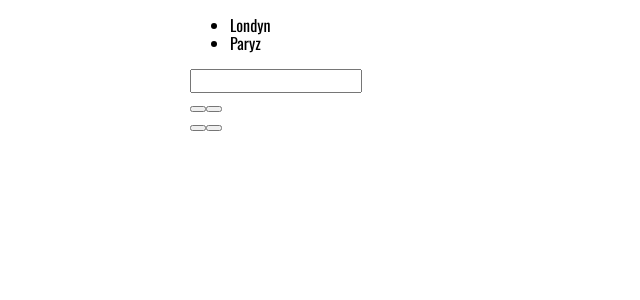
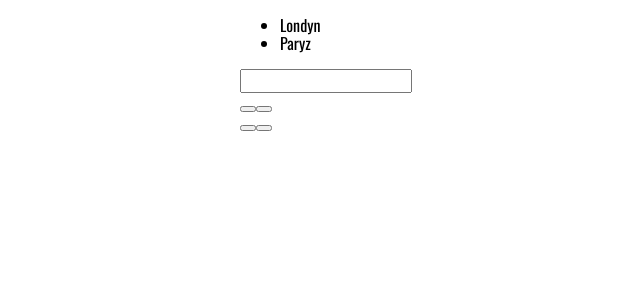
Before and after one commit to carterstorm/react-weather-app, a React (Create React App) app: page / in a window 1280 px wide. Shown: the top 300 px of the page, without its empty margins (0-640 px from the left). Built offline with nearby package versions, Linux system fonts and the light colour scheme.

Commit message:
changed max-width to 800 px

```diff
--- a/src/MainWrapper/styled.js
+++ b/src/MainWrapper/styled.js
@@ -1,7 +1,7 @@
 import styled from "styled-components";
 
 export const MainWrapper = styled.main`
-    max-width: 900px;
+    max-width: 800px;
     width: 100%;
     height: 100vh;
 `;
```
